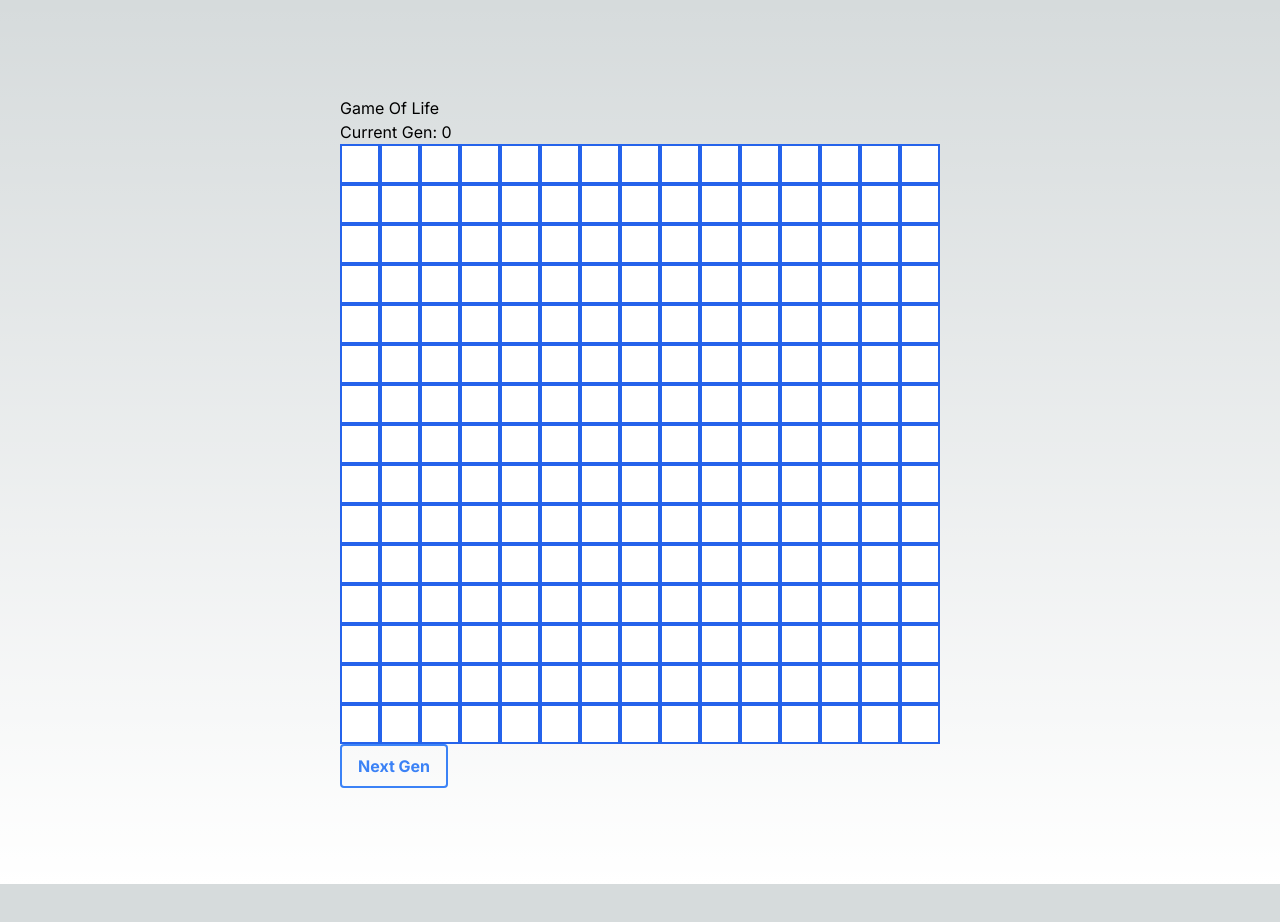
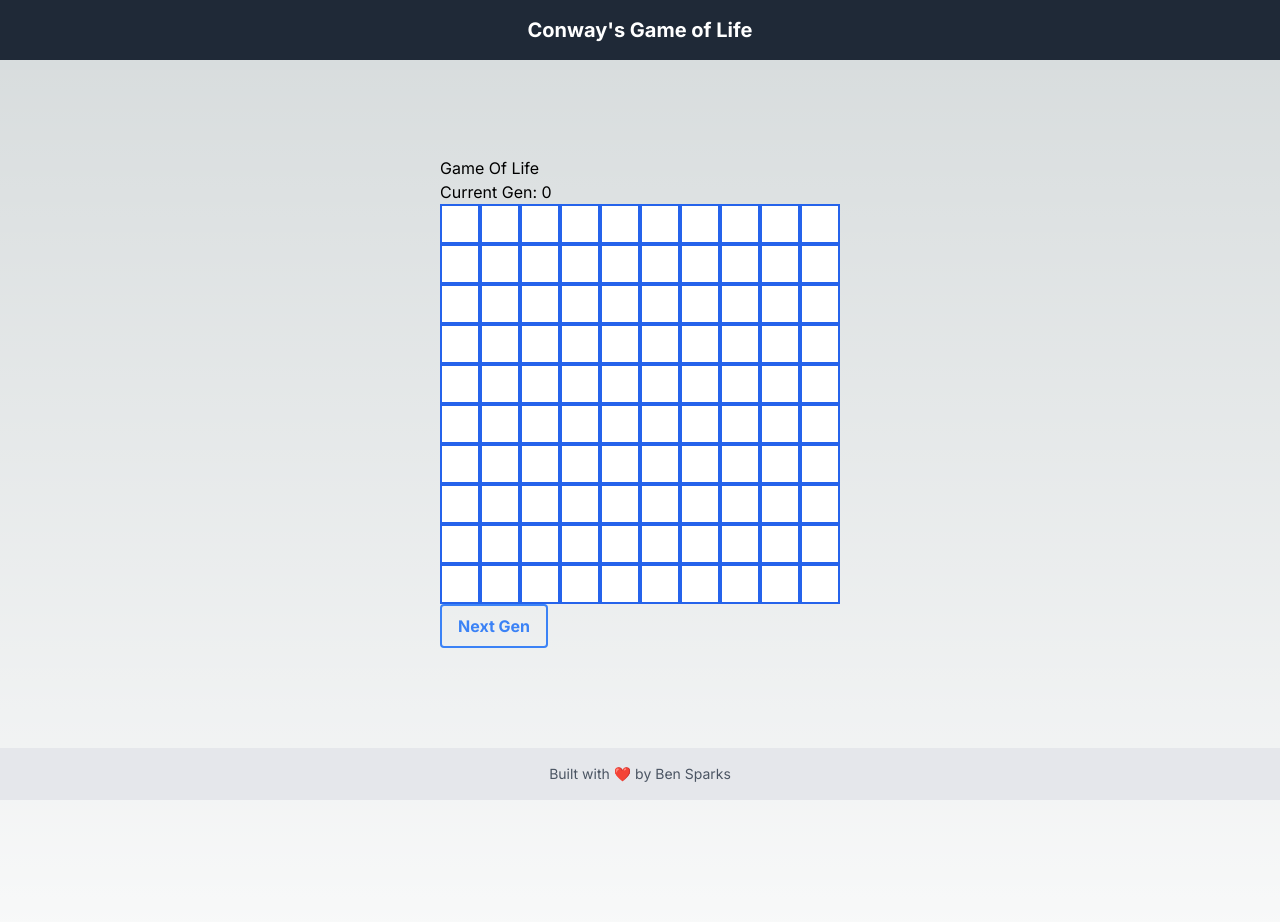
Before and after one commit to BenSparksCode/game-of-life, a Next.js app: page / in a window 1280 px wide. Shown: the top 922 px of the page. Before the commit the page ends 884 px from the top, so only its background shows below. Built offline with nearby package versions, Linux system fonts and the light colour scheme.

Commit message:
Title, footer, and background animation JS

```diff
--- a/app/layout.tsx
+++ b/app/layout.tsx
@@ -5,7 +5,7 @@ import './globals.css'
 const inter = Inter({ subsets: ['latin'] })
 
 export const metadata: Metadata = {
-    title: 'Create Next App',
+    title: 'Game of Life',
     description: 'Generated by create next app',
 }
 
--- a/app/page.tsx
+++ b/app/page.tsx
@@ -1,11 +1,67 @@
+'use client'
+
 import Image from 'next/image'
+import React, { useEffect, useRef } from 'react'
 
 import GameOfLife from './GameOfLife'
 
-export default function Home() {
+const Home = () => {
+    const backgroundRef = useRef(null)
+
+    useEffect(() => {
+        const bg = backgroundRef.current
+        for (let i = 0; i < 50; i++) {
+            let dot = document.createElement('div')
+            dot.className = 'dot'
+            dot.style.width = `${Math.random() * 8}px`
+            dot.style.height = dot.style.width
+            dot.style.top = `${Math.random() * 100}%`
+            dot.style.left = `${Math.random() * 100}%`
+
+            bg.appendChild(dot)
+            animateDot(dot)
+        }
+    }, [])
+
+    const animateDot = (dot) => {
+        const fadeInterval = Math.random() * 3000 + 2000 // Random interval between 3 to 5 seconds for fading
+        const moveInterval = Math.random() * 10000 + 5000 // Random interval between 10 to 15 seconds for moving
+
+        // Initial fade in
+        setTimeout(() => {
+            dot.style.opacity = 0.5
+        }, Math.random() * 2000) // Random delay for initial fade-in
+
+        // Continuous fading
+        setInterval(() => {
+            dot.style.opacity = Math.random() < 0.5 ? 0 : 0.5
+        }, fadeInterval)
+
+        // Continuous moving
+        setInterval(() => {
+            moveDot(dot)
+        }, moveInterval)
+    }
+
+    const moveDot = (dot) => {
+        dot.style.transform = `translate(${Math.random() * 100 - 50}vw, ${
+            Math.random() * 100 - 50
+        }vh)`
+    }
+
     return (
-        <main className="flex min-h-screen flex-col items-center justify-between p-24">
-            <GameOfLife width={15} height={15} />
-        </main>
+        <div ref={backgroundRef} className="starry-background flex flex-col min-h-screen">
+            <header className="bg-gray-800 text-white text-center py-4">
+                <h1 className="text-xl font-bold">Conway's Game of Life</h1>
+            </header>
+            <main className="flex min-h-screen flex-col items-center justify-between p-24">
+                <GameOfLife width={10} height={10} />
+            </main>
+            <footer className="bg-gray-200 text-center py-4 text-sm text-gray-600 sticky bottom-0">
+                Built with ❤️ by Ben Sparks
+            </footer>
+        </div>
     )
 }
+
+export default Home
```
